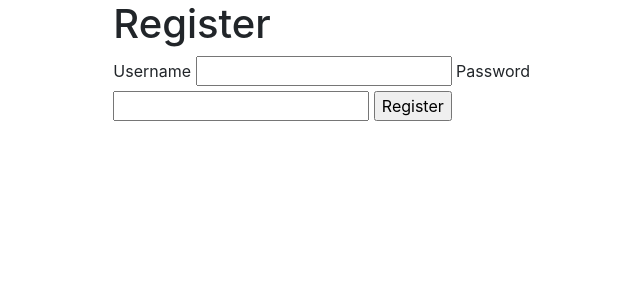
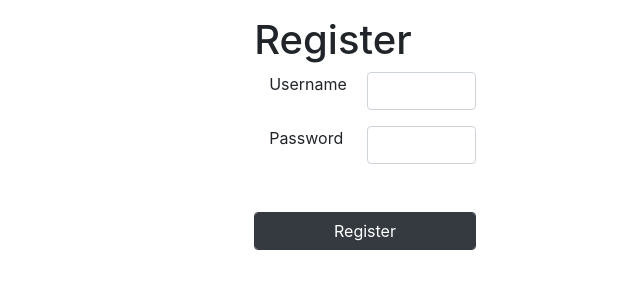
Before and after one commit to tomleegough/holiday, a Flask app: page /auth/register in a window 1280 px wide. Shown: the part 56-356 px from the top of the page, without its empty margins (275-915 px from the left). Run offline with Flask 2, Linux system fonts and the light colour scheme; some libraries are stand-ins or nearby versions.

Commit message:
Added register link to landing page, styled reigster form

```diff
--- a/holiday/templates/auth/register.html
+++ b/holiday/templates/auth/register.html
@@ -1,15 +1,29 @@
 {% extends 'base.html' %}
 
 {% block header %}
-  <h1>{% block title %}Register{% endblock %}</h1>
 {% endblock %}
 
 {% block content %}
-  <form method="post">
-    <label for="username">Username</label>
-    <input name="username" id="username" required>
-    <label for="password">Password</label>
-    <input type="password" name="password" id="password" required>
-    <input type="submit" value="Register">
-  </form>
+    <div class="container col-sm-12 mt-3 col-lg-6 mx-auto">
+        <h1>Register</h1>
+
+        <div class="container mx-auto">
+
+            <form method="post">
+                <div class="form-group row">
+                    <label for="username" class="form-label col">Username</label>
+                    <input name="username" id="username" class="form-control col" required>
+                </div>
+
+                <div class="form-group row">
+                    <label for="password" class="form-label col">Password</label>
+                    <input type="password" name="password" id="password" class="form-control col" required>
+                </div>
+                <div class="form-group mt-5 row">
+                    <input type="submit" class="btn btn-dark form-control" value="Register">
+                </div>
+            </form>
+
+        </div>
+</div>
 {% endblock %}
```
Also changed, not shown: holiday/templates/auth/login.html (+6 -1 lines).
